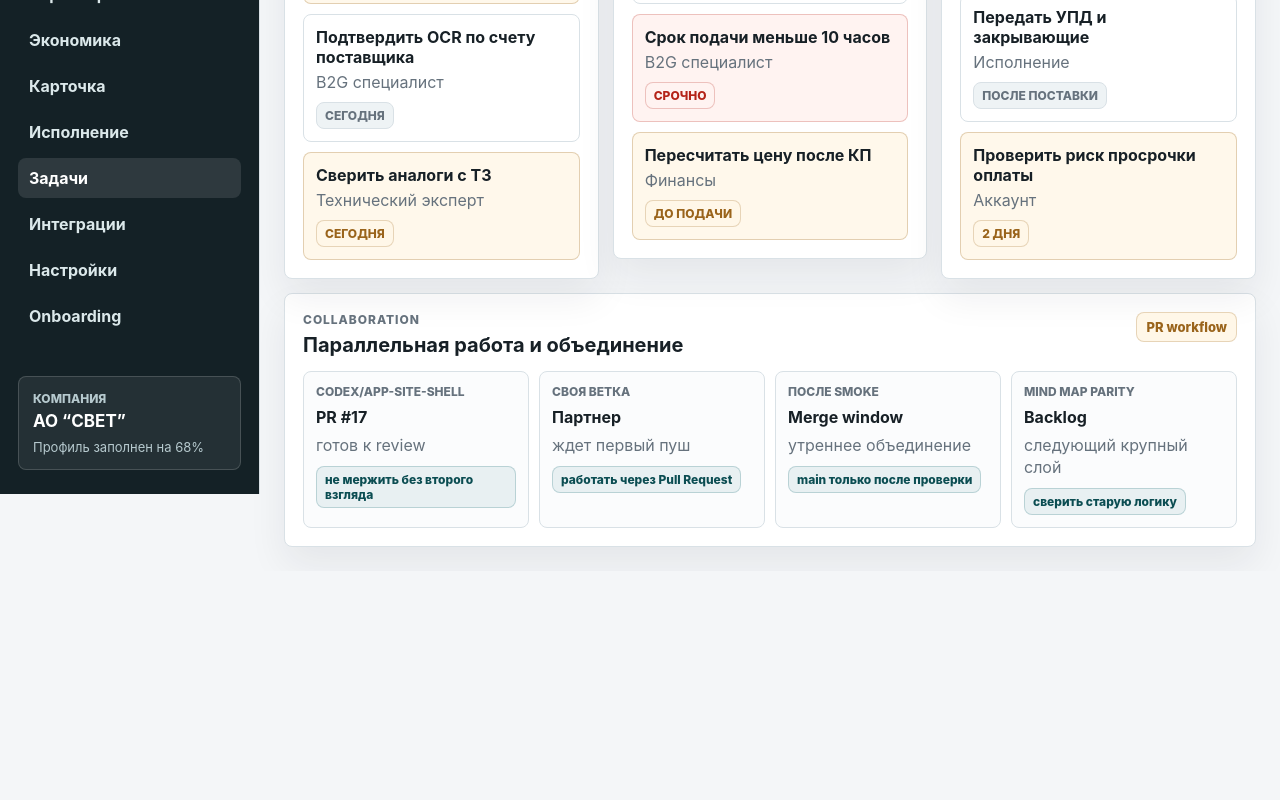
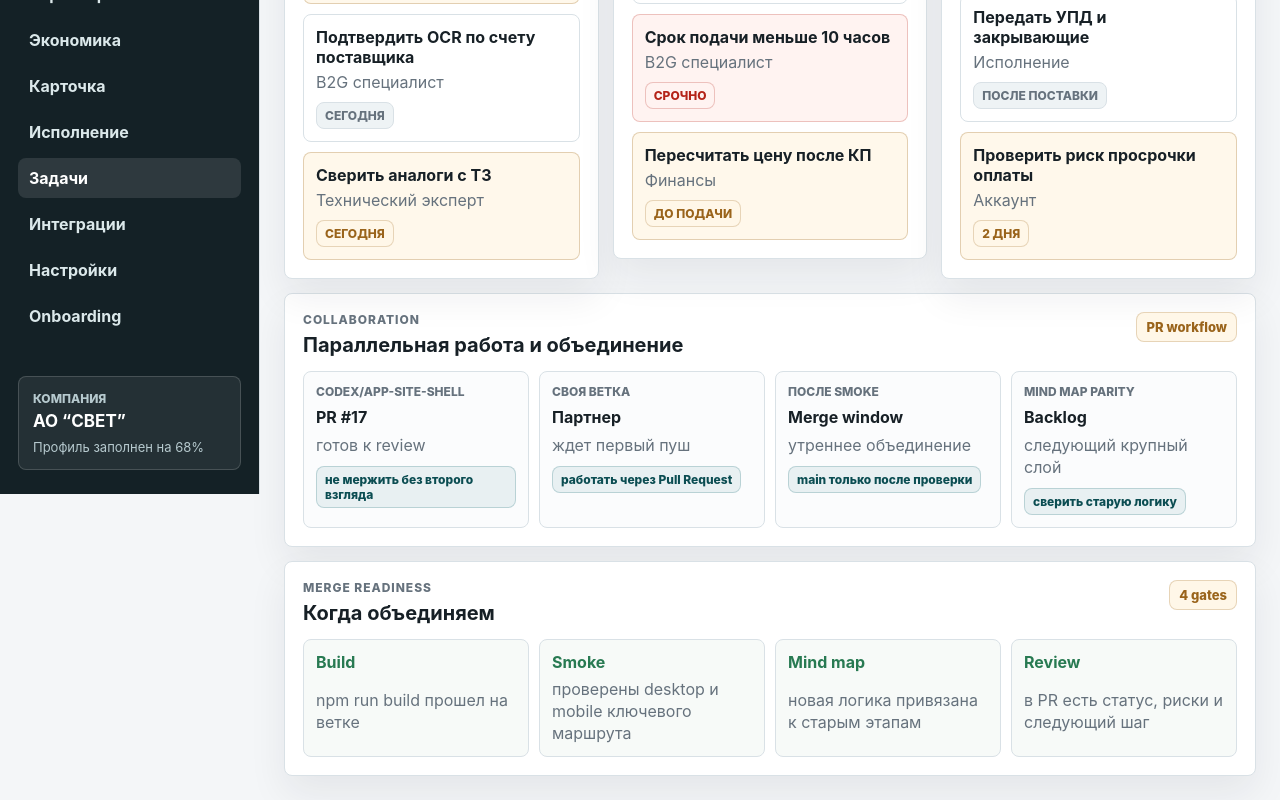
Before and after one commit to info14fourteen-creator/ASTS, a Next.js app in the folder apps/web/: page /tasks in a window 1280 px wide. Shown: the part 306-1106 px from the top of the page. Before the commit the page ends 877 px from the top, so only its background shows below. Built offline with nearby package versions, Linux system fonts and the light colour scheme.

Commit message:
Add merge readiness checklist

```diff
--- a/apps/web/app/globals.css
+++ b/apps/web/app/globals.css
@@ -742,6 +742,35 @@ dd {
   font-weight: 850;
 }
 
+.merge-readiness-panel {
+  margin-top: 14px;
+}
+
+.merge-checklist {
+  display: grid;
+  grid-template-columns: repeat(4, minmax(0, 1fr));
+  gap: 10px;
+}
+
+.merge-check {
+  display: grid;
+  gap: 6px;
+  min-height: 88px;
+  border: 1px solid var(--line);
+  border-radius: 8px;
+  padding: 12px;
+  background: #f7faf8;
+}
+
+.merge-check strong {
+  color: var(--green);
+}
+
+.merge-check span {
+  color: var(--muted);
+  line-height: 1.38;
+}
+
 .integration-grid {
   display: grid;
   grid-template-columns: repeat(3, minmax(0, 1fr));
@@ -2130,6 +2159,10 @@ dd {
     grid-template-columns: repeat(2, minmax(0, 1fr));
   }
 
+  .merge-checklist {
+    grid-template-columns: repeat(2, minmax(0, 1fr));
+  }
+
   .source-monitor {
     grid-template-columns: repeat(2, minmax(0, 1fr));
   }
@@ -2207,6 +2240,10 @@ dd {
     grid-template-columns: 1fr;
   }
 
+  .merge-checklist {
+    grid-template-columns: 1fr;
+  }
+
   .source-monitor {
     grid-template-columns: 1fr;
   }
--- a/apps/web/app/tasks/page.tsx
+++ b/apps/web/app/tasks/page.tsx
@@ -35,6 +35,13 @@ const collaboration = [
   ["Партнер", "своя ветка", "ждет первый пуш", "работать через Pull Request"],
   ["Merge window", "после smoke", "утреннее объединение", "main только после проверки"],
   ["Backlog", "mind map parity", "следующий крупный слой", "сверить старую логику"],
+];
+
+const mergeChecklist = [
+  ["Build", "npm run build прошел на ветке"],
+  ["Smoke", "проверены desktop и mobile ключевого маршрута"],
+  ["Mind map", "новая логика привязана к старым этапам"],
+  ["Review", "в PR есть статус, риски и следующий шаг"],
 ];
 
 export default function TasksPage() {
@@ -93,6 +100,24 @@ export default function TasksPage() {
             ))}
           </div>
         </section>
+
+        <section className="panel merge-readiness-panel">
+          <div className="panel-head compact">
+            <div>
+              <p className="eyebrow">Merge readiness</p>
+              <h2>Когда объединяем</h2>
+            </div>
+            <span className="status-pill">4 gates</span>
+          </div>
+          <div className="merge-checklist">
+            {mergeChecklist.map(([title, description]) => (
+              <article className="merge-check" key={title}>
+                <strong>{title}</strong>
+                <span>{description}</span>
+              </article>
+            ))}
+          </div>
+        </section>
       </section>
     </main>
   );
```
